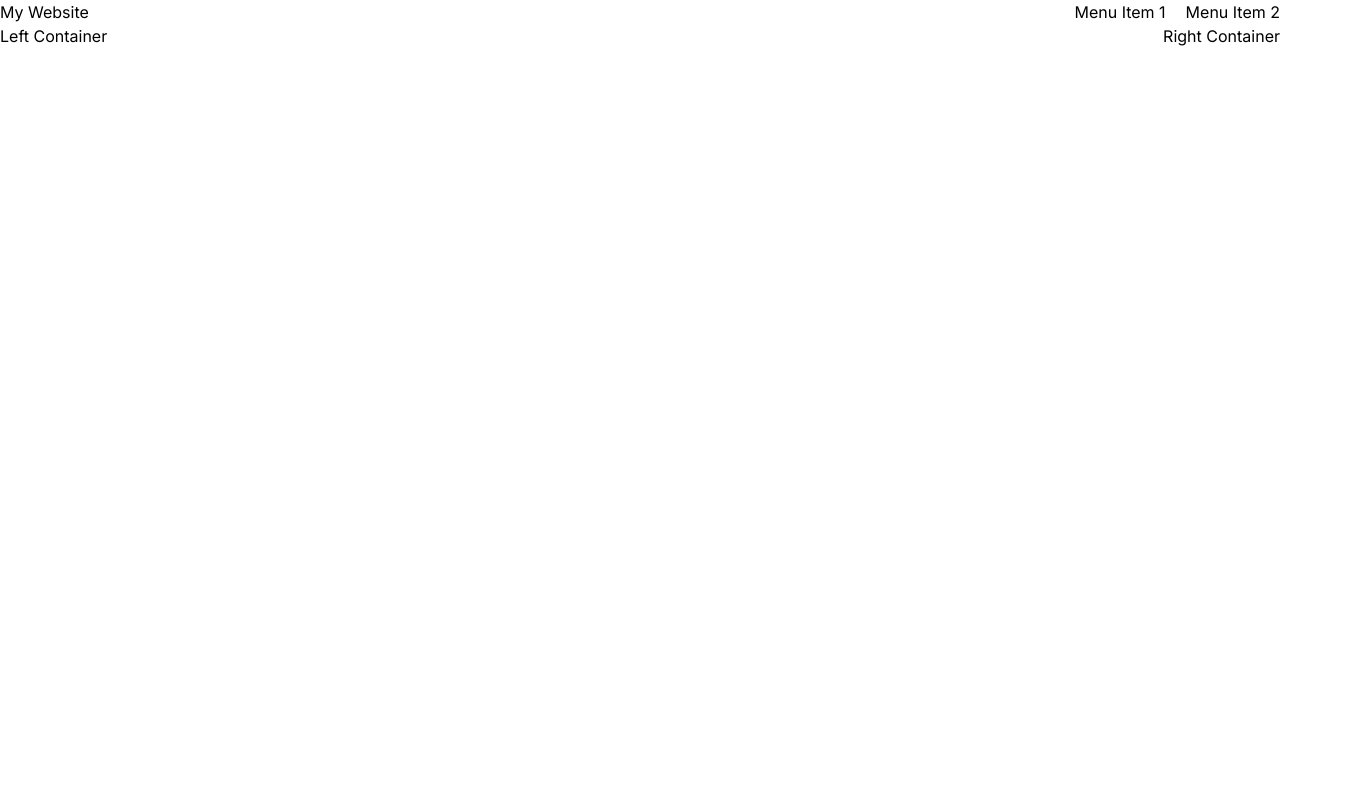
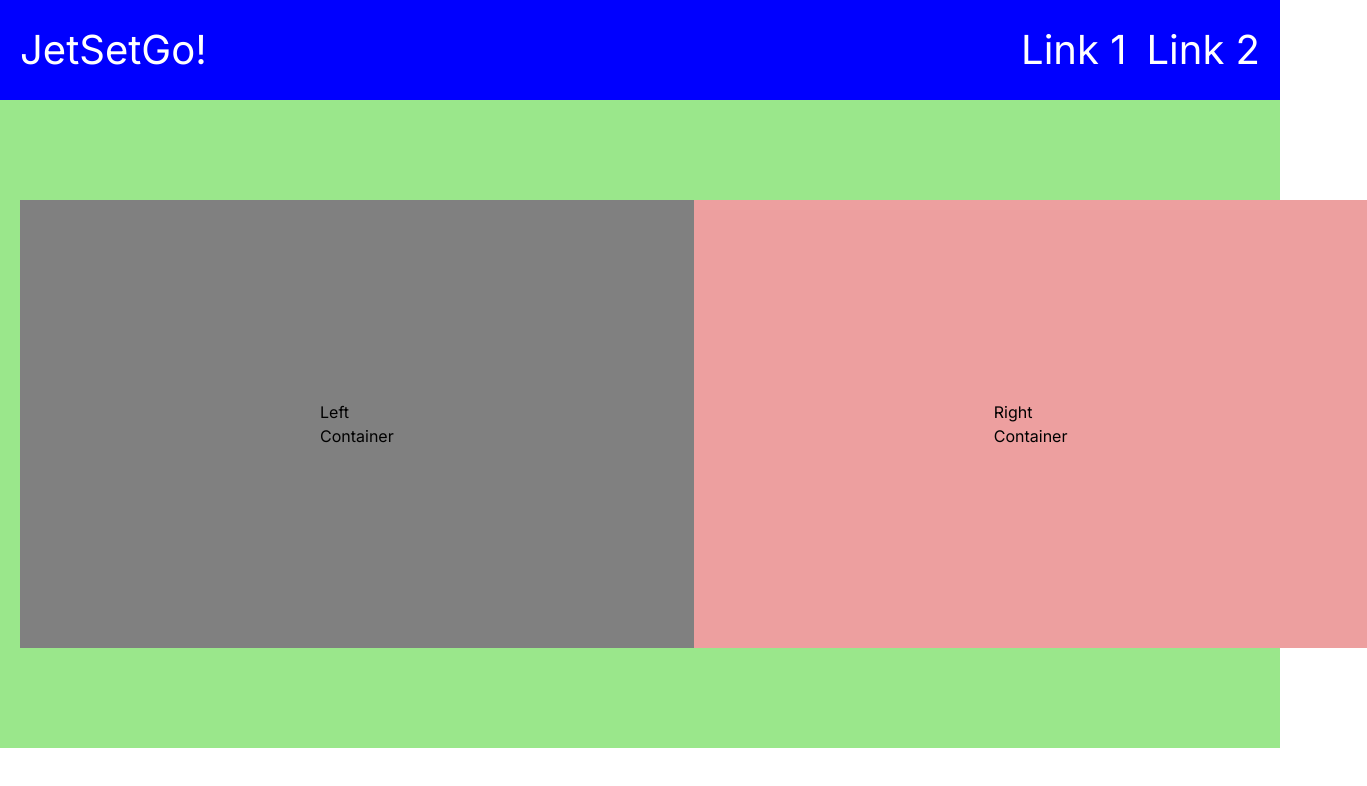
Before and after one commit to dalehornidge/Jet_Set_Go, a Next.js app: page / in a window 1280 px wide. Shown: the top 786 px of the page, 1367 px wide, since content can reach past the window. Built offline with nearby package versions, Linux system fonts and the light colour scheme.

Commit message:
wire frame completed

```diff
--- a/src/app/components/NavBar.tsx
+++ b/src/app/components/NavBar.tsx
@@ -1,14 +1,31 @@
+'use client'
+import React from 'react';
+import styled from 'styled-components';
+
+const Nav = styled.nav`
+  display: flex;
+  justify-content: space-between;
+  padding: 20px;
+  background-color: blue;
+  color: white;
+  font-size: 40px;
+`;
+
+const Menu = styled.div`
+  display: flex;
+  gap: 20px;
+`;
+
 const NavBar: React.FC = () => {
-    return (
-        <div style={{display: 'flex', justifyContent: 'space-between'}}>
-        <h1>My Website</h1>
-        <div style={{display: 'flex', gap: '20px'}}>
-          <p>Menu Item 1</p>
-          <p>Menu Item 2</p>
-        </div>
-      </div>
-    );
-  }
+  return (
+    <Nav>
+      <h1>JetSetGo!</h1>
+      <Menu>
+        <a href="/link1">Link 1</a>
+        <a href="/link2">Link 2</a>
+      </Menu>
+    </Nav>
+  );
+}
 
-
-  export default NavBar;
+export default NavBar;
--- a/src/app/containers/LeftContainer.tsx
+++ b/src/app/containers/LeftContainer.tsx
@@ -1,8 +1,15 @@
+import styled from "styled-components";
+
+const Left = styled.div`
+    background-color: grey;
+    padding: 200px 300px;
+`
+
 const LeftContainter: React.FC = () => {
     return (
-        <div>
+        <Left>
             <h1>Left Container</h1>
-        </div>
+        </Left>
     );
 }
 
--- a/src/app/containers/RightContainer.tsx
+++ b/src/app/containers/RightContainer.tsx
@@ -1,8 +1,17 @@
+'use client'
+
+import styled from "styled-components";
+
+const Right = styled.div`
+    background-color: #ed9f9f;
+    padding: 200px 300px;
+`
+
 const RightContainer: React.FC = () => {
     return (
-        <div>
+        <Right>
             <h1>Right Container</h1>
-        </div>
+        </Right>
     )
 }
 
--- a/src/app/containers/main-container.tsx
+++ b/src/app/containers/main-container.tsx
@@ -7,6 +7,8 @@ import RightContainer from "./RightContainer";
 const Main = styled.div`
     display: flex;
     justify-content: space-between;
+    padding: 100px 20px;
+    background-color: #9ae78b;
 `;
 
 const MainContainer: React.FC = () => {
```
